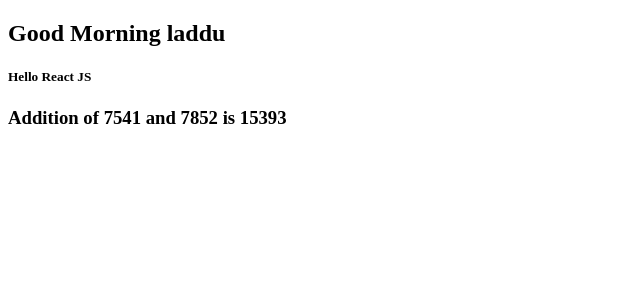
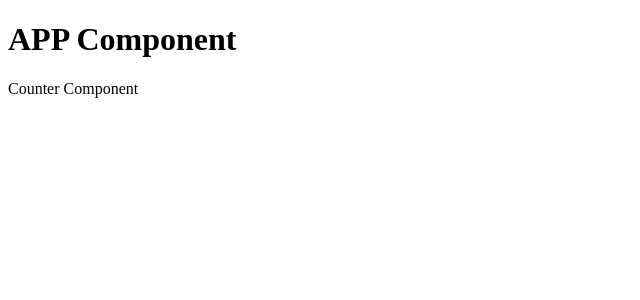
Before and after one commit to jarugulladilleswari63-ux/REACT-JS, a React (Vite) app in the folder myapp/: page / in a window 1280 px wide. Shown: the top 300 px of the page, without its empty margins (0-640 px from the left). Built offline with nearby package versions, Linux system fonts and the light colour scheme.

Commit message:
update REACT-JS

```diff
--- /dev/null
+++ b/myapp/src/App.jsx
@@ -0,0 +1,10 @@
+import Counter from "./Counter";
+let App = ()=>{
+    return <>
+    <h1>APP Component</h1>
+    <Counter></Counter>
+    </>
+
+}
+
+export default App;
--- /dev/null
+++ b/myapp/src/Counter.jsx
@@ -0,0 +1,6 @@
+
+let Counter = ()=>{
+    return <>Counter Component </>
+}
+
+export default Counter;
--- a/myapp/src/main.jsx
+++ b/myapp/src/main.jsx
@@ -165,24 +165,31 @@
 // if we want lifecycle menthod , we can use useEffectHook
 //  always use function name start with "Uppercase"
 // we can use JSX expression to get the data dynamically
-import { createRoot } from "react-dom/client";
-function Greet(){
-    let user = "laddu"
-    console.log(user);
-    return <h2>Good Morning {user}</h2>
-}
-function Fun(){
-    let a = 7541
-    let b =  7852
-    return (
-        <>
-        <h5>Hello React JS</h5>
-        <h3>Addition of {a} and {b} is {a+b} </h3>
-        </>
-    )
+// import { createRoot } from "react-dom/client";
+// function Greet(){
+//     let user = "laddu"
+//     console.log(user);
+//     return <h2>Good Morning {user}</h2>
+// }
+// function Fun(){
+//     let a = 7541
+//     let b =  7852
+//     return (
+//         <>
+//         <h5>Hello React JS</h5>
+//         <h3>Addition of {a} and {b} is {a+b} </h3>
+//         </>
+//     )
 
-}
+// }
+// createRoot(document.getElementById("root")).render(<>
+// <Greet></Greet>
+// <Fun/>
+// </>)
+
+
+import {createRoot} from "react-dom/client";
+import App from "./App";
 createRoot(document.getElementById("root")).render(<>
-<Greet></Greet>
-<Fun/>
+<App/>
 </>)
```
